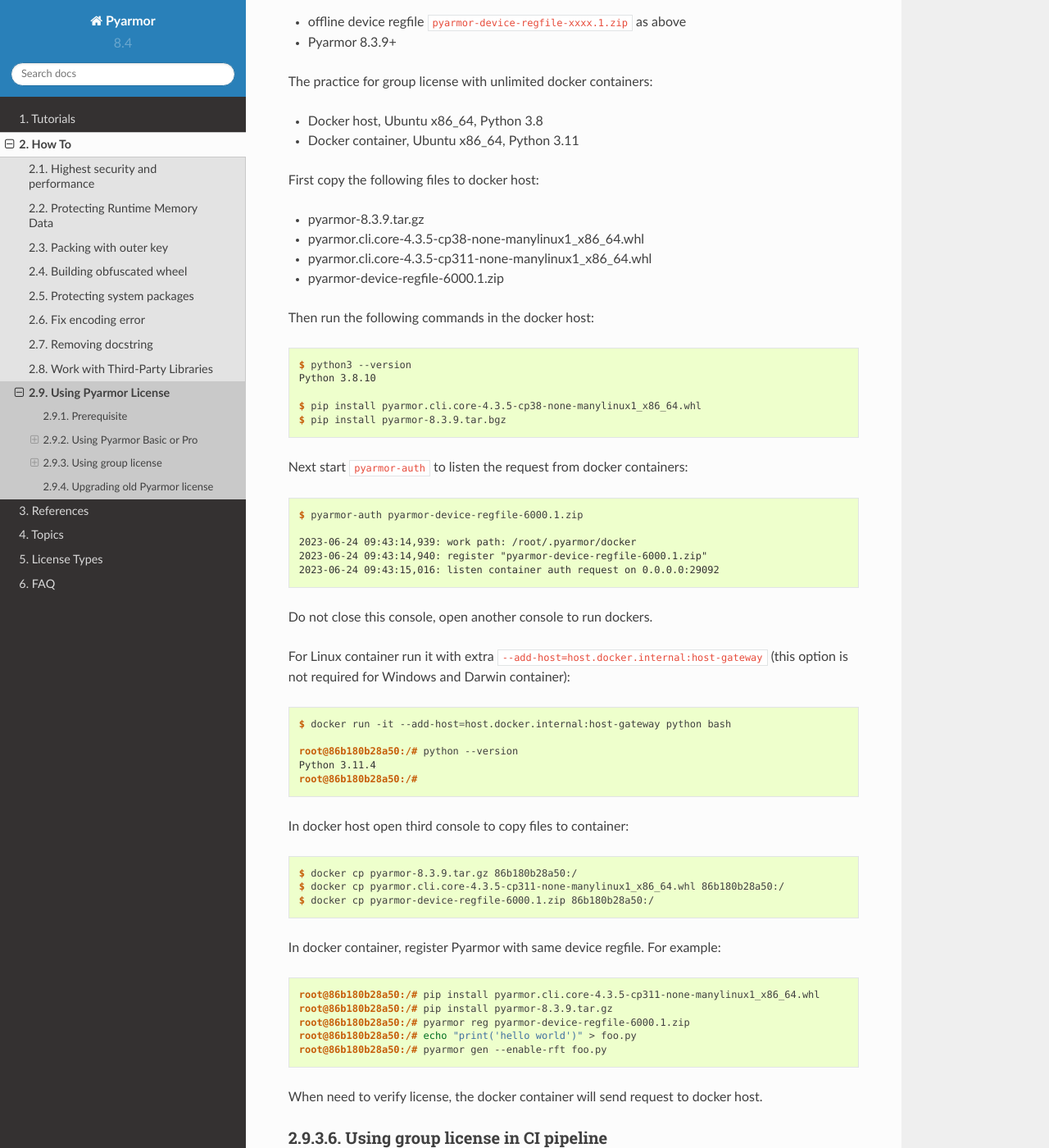
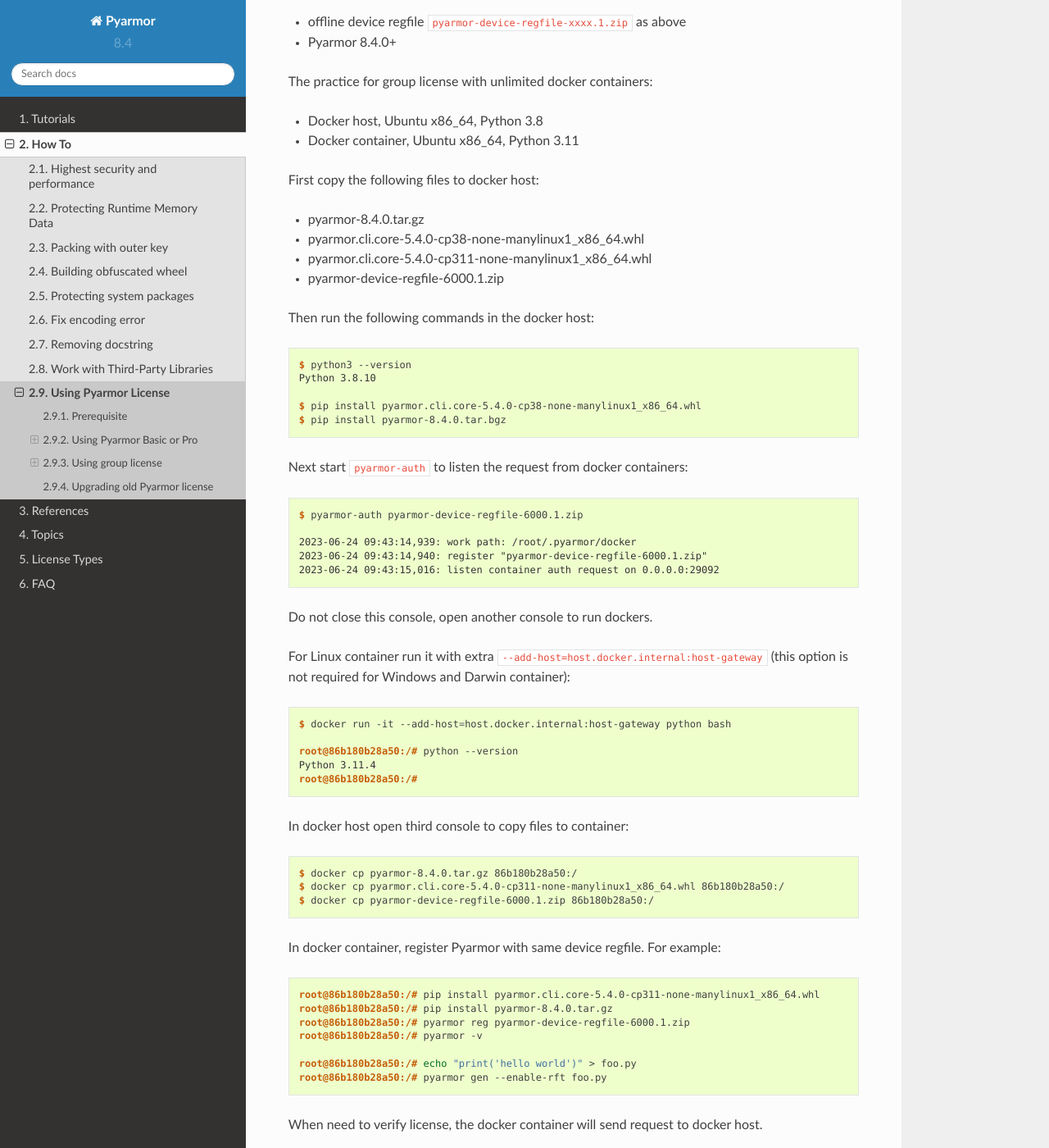
Before and after one commit to dashingsoft/pyarmor, a Sphinx documentation site: the page built from docs/how-to/register.rst, in a window 1280 px wide and 1400 px high, scrolled down 4701 px. Shown: the whole window at 82% size. Built offline with Sphinx 7.4.7 and the Read the Docs theme 2.0.0, drawn with Linux system fonts in a browser that asks for light colours.

```diff
--- a/docs/how-to/register.rst
+++ b/docs/how-to/register.rst
@@ -160,7 +160,7 @@
 The prerequisite in docker host:
 
 - offline device regfile ``pyarmor-device-regfile-xxxx.1.zip`` as above
-- Pyarmor 8.3.9+
+- Pyarmor 8.4.0+
 
 The practice for group license with unlimited docker containers:
 
@@ -169,9 +169,9 @@
 
 First copy the following files to docker host:
 
-- pyarmor-8.3.9.tar.gz
-- pyarmor.cli.core-4.3.5-cp38-none-manylinux1_x86_64.whl
-- pyarmor.cli.core-4.3.5-cp311-none-manylinux1_x86_64.whl
+- pyarmor-8.4.0.tar.gz
+- pyarmor.cli.core-5.4.0-cp38-none-manylinux1_x86_64.whl
+- pyarmor.cli.core-5.4.0-cp311-none-manylinux1_x86_64.whl
 - pyarmor-device-regfile-6000.1.zip
 
 Then run the following commands in the docker host::
@@ -179,8 +179,8 @@
     $ python3 --version
     Python 3.8.10
 
-    $ pip install pyarmor.cli.core-4.3.5-cp38-none-manylinux1_x86_64.whl
-    $ pip install pyarmor-8.3.9.tar.bgz
+    $ pip install pyarmor.cli.core-5.4.0-cp38-none-manylinux1_x86_64.whl
+    $ pip install pyarmor-8.4.0.tar.bgz
 
 Next start ``pyarmor-auth`` to listen the request from docker containers::
 
@@ -202,15 +202,17 @@
 
 In docker host open third console to copy files to container::
 
-    $ docker cp pyarmor-8.3.9.tar.gz 86b180b28a50:/
-    $ docker cp pyarmor.cli.core-4.3.5-cp311-none-manylinux1_x86_64.whl 86b180b28a50:/
+    $ docker cp pyarmor-8.4.0.tar.gz 86b180b28a50:/
+    $ docker cp pyarmor.cli.core-5.4.0-cp311-none-manylinux1_x86_64.whl 86b180b28a50:/
     $ docker cp pyarmor-device-regfile-6000.1.zip 86b180b28a50:/
 
 In docker container, register Pyarmor with same device regfile. For example::
 
-    root@86b180b28a50:/# pip install pyarmor.cli.core-4.3.5-cp311-none-manylinux1_x86_64.whl
-    root@86b180b28a50:/# pip install pyarmor-8.3.9.tar.gz
+    root@86b180b28a50:/# pip install pyarmor.cli.core-5.4.0-cp311-none-manylinux1_x86_64.whl
+    root@86b180b28a50:/# pip install pyarmor-8.4.0.tar.gz
     root@86b180b28a50:/# pyarmor reg pyarmor-device-regfile-6000.1.zip
+    root@86b180b28a50:/# pyarmor -v
+
     root@86b180b28a50:/# echo "print('hello world')" > foo.py
     root@86b180b28a50:/# pyarmor gen --enable-rft foo.py
 
--- a/docs/licenses.rst
+++ b/docs/licenses.rst
@@ -110,12 +110,12 @@
 
 Check one device works for group license by this way:
 
-* First install Pyarmor 8.3.8+ trial version in this device
+* First install Pyarmor 8.4.0+ trial version in this device
 * Got machine id by the following commands::
 
     $ python -c"from pyarmor.cli.core.pytransform3 import get_hd_info
-      print(get_hd_info(21))"
-    b'lb04eb35da4f5378185c8663522e0a5e3'
+      print(get_hd_info(22))"
+    b'mb04eb35da4f5378185c8663522e0a5e3'
 
 * Reboot this device, check machine id is same or not
 * If machine id is same after each reboot, group license works in this device. Otherwise group license doesn't work in this device.
```
Also changed, not shown: docs/questions.rst (+11 -4 lines).
